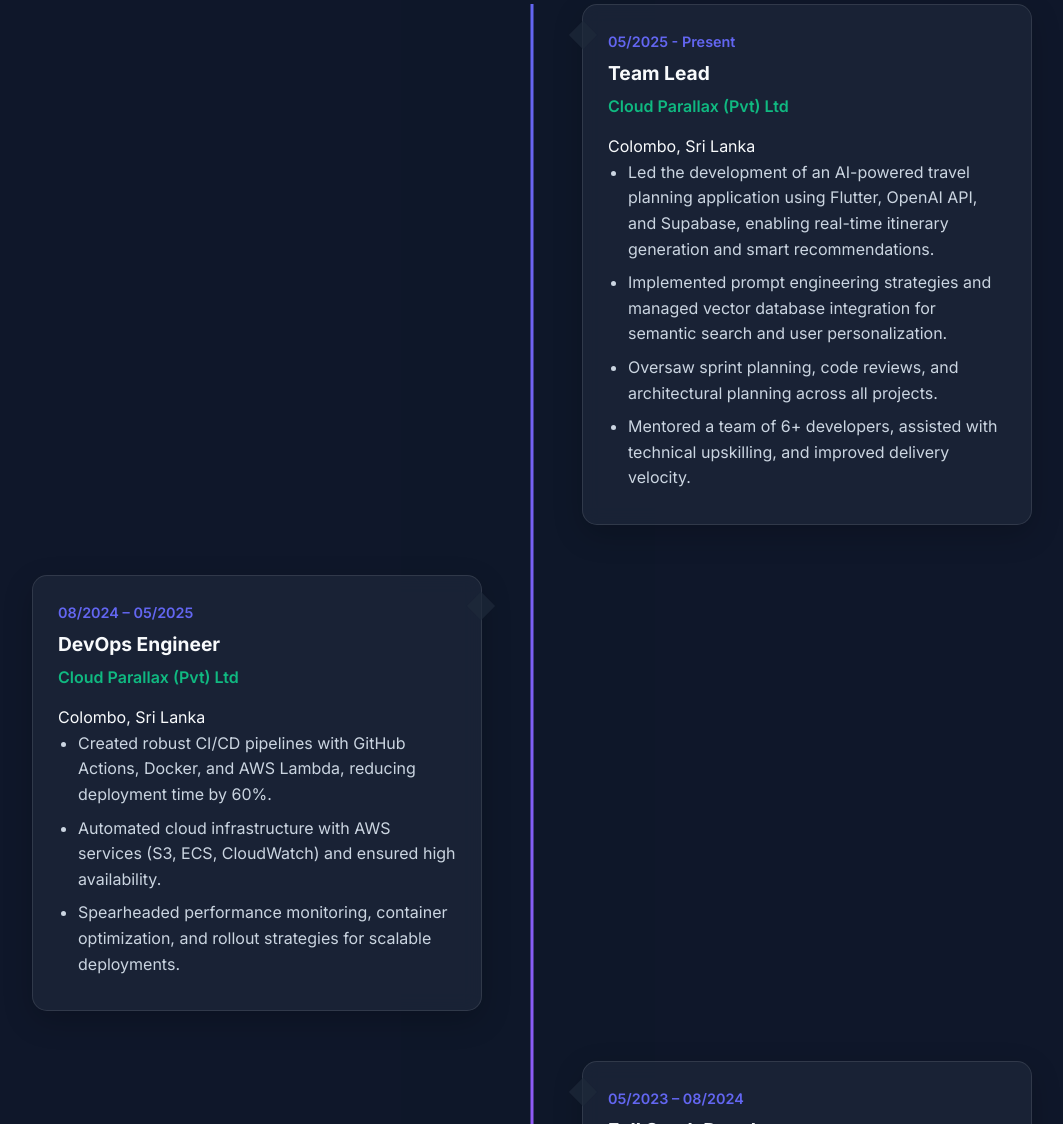
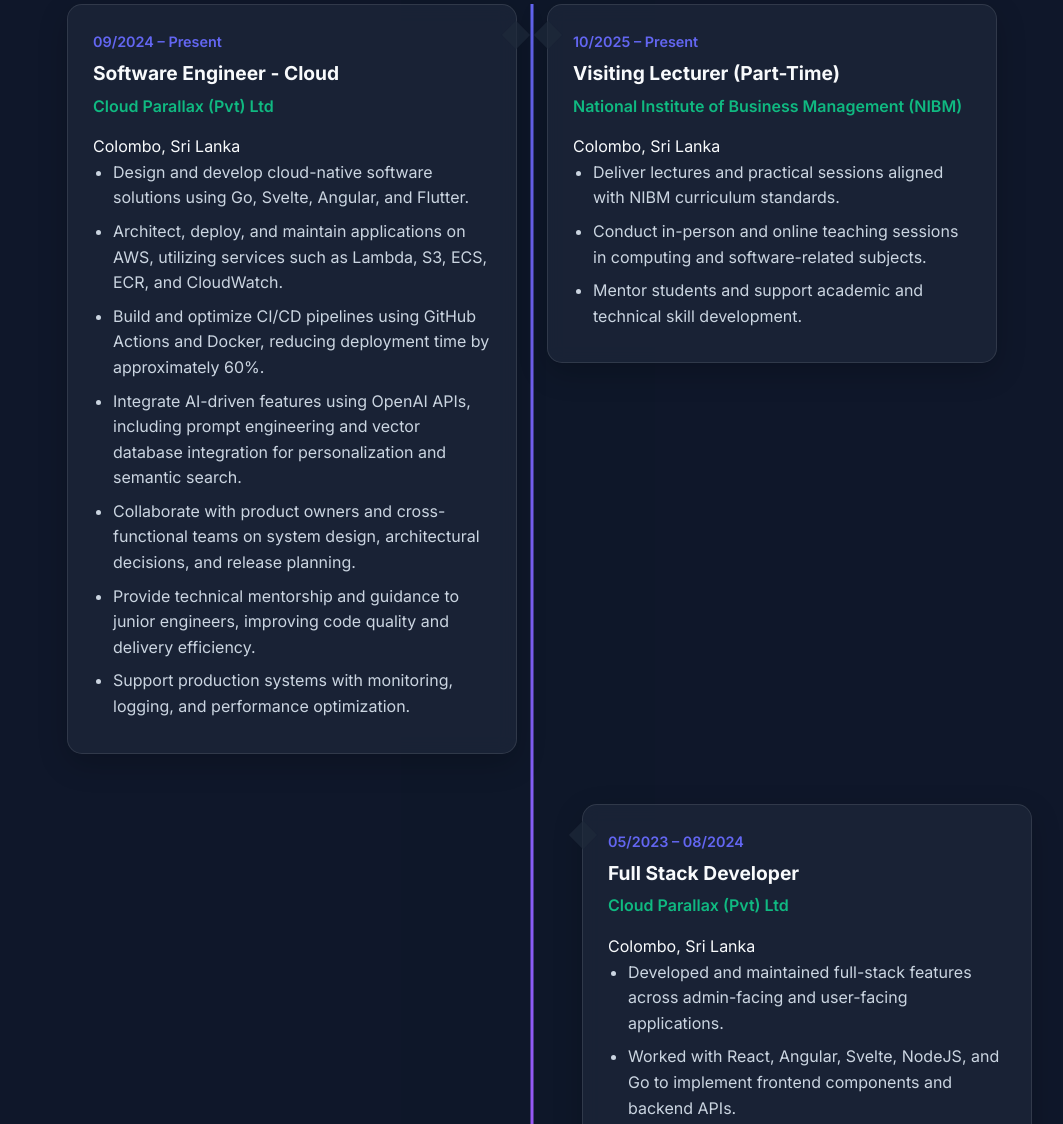
Before and after one commit to JanithDisanayake/janithdisanayake.github.io, a plain HTML site: page index.html in a window 1280 px wide. Shown: the part 1071-2195 px from the top of the page, without its empty margins (108-1171 px from the left). Drawn offline with Linux system fonts and the light colour scheme.

Commit message:
Update title and enhance experience section with new roles and responsibilities
Signed-off-by: Janith Disanayake <janithdisanayake@users.noreply.github.com>

```diff
--- a/index.html
+++ b/index.html
@@ -3,7 +3,7 @@
 <head>
     <meta charset="UTF-8">
     <meta name="viewport" content="width=device-width, initial-scale=1.0">
-    <title>Your Name | Full Stack Developer & AI Engineer</title>
+    <title>Janith Disanayake | Software Engineer & Team Lead </title>
     <link rel="stylesheet" href="https://cdnjs.cloudflare.com/ajax/libs/font-awesome/6.4.0/css/all.min.css">
     <link href="https://fonts.googleapis.com/css2?family=Inter:wght@300;400;500;600;700;800&display=swap" rel="stylesheet">
     <style>
@@ -404,6 +404,7 @@
             opacity: 0;
             transform: translateY(30px);
             transition: all 0.5s ease;
+            width: 100%;
         }
 
         .timeline-item.visible {
@@ -411,8 +412,41 @@
             transform: translateY(0);
         }
 
-        .timeline-item:nth-child(odd) {
+        .timeline-item.align-left {
+            flex-direction: row;
+        }
+
+        .timeline-item.align-right {
             flex-direction: row-reverse;
+        }
+
+        .timeline-item .timeline-content {
+            width: 45%;
+        }
+
+        .timeline-concurrent {
+            display: flex;
+            gap: 30px;
+            margin-bottom: 50px;
+            width: 100%;
+            justify-content: center;
+            position: relative;
+        }
+
+        .timeline-concurrent-item {
+            width: 45%;
+            opacity: 0;
+            transform: translateY(30px);
+            transition: all 0.5s ease;
+        }
+
+        .timeline-concurrent-item.visible {
+            opacity: 1;
+            transform: translateY(0);
+        }
+
+        .timeline-concurrent-item:nth-child(2) {
+            margin-top: 0;
         }
 
         .timeline-content {
@@ -420,7 +454,7 @@
             backdrop-filter: blur(10px);
             border-radius: 15px;
             padding: 25px;
-            width: 45%;
+            width: 100%;
             box-shadow: 0 10px 30px rgba(0, 0, 0, 0.2);
             border: 1px solid rgba(255, 255, 255, 0.1);
             position: relative;
@@ -442,12 +476,16 @@
             transform: rotate(45deg);
         }
 
-        .timeline-item:nth-child(even) .timeline-content::after {
+        .timeline-item.align-left .timeline-content::after,
+        .timeline-concurrent-item:first-child .timeline-content::after {
             right: -10px;
-        }
-
-        .timeline-item:nth-child(odd) .timeline-content::after {
+            left: auto;
+        }
+
+        .timeline-item.align-right .timeline-content::after,
+        .timeline-concurrent-item:last-child .timeline-content::after {
             left: -10px;
+            right: auto;
         }
 
         .timeline-date {
@@ -1028,12 +1066,12 @@
         </div>
         <div class="container">
             <div class="hero-content">
-                <h1>Full Stack Developer & <span>AI Engineer</span></h1>
-                <p>Experienced software engineer specializing in full-stack development, AI integration, and cloud solutions. Passionate about building innovative applications and mentoring development teams.</p>
+                <h1>Software Engineer & <span>Team Lead</span></h1>
+                <p>Result-driven Software Engineer with expertise in designing, developing, and optimizing scalable cloud-native solutions. Proven track record in leading cross-functional teams, driving technical excellence, and delivering high-impact projects on time. Adept with React , Angular, Svelte, React-Native, Flutter, iOS, NodeJS, Go, AWS, and AI/ML technologies.</p>
                 <div class="hero-badges">
+                    <span class="badge">Cloud-Native Development</span>
+                    <span class="badge">AI & Machine Learning</span>
                     <span class="badge">Full Stack Development</span>
-                    <span class="badge">AI & Machine Learning</span>
-                    <span class="badge">Cloud Architecture</span>
                     <span class="badge">Team Leadership</span>
                 </div>
                 <div class="hero-buttons">
@@ -1149,45 +1187,39 @@
                     <a href="#" class="social-link"><i class="fab fa-twitter"></i></a>
                     <a href="https://dev.to/janithdisanayake" class="social-link"><i class="fab fa-dev"></i></a>
                 </div>
-                <p class="copyright">© 2025 Your Name. All rights reserved.</p>
+                <p class="copyright">© 2026 Janith Disanayake. All rights reserved.</p>
             </div>
         </div>
     </footer>
 
     <script>
-        // Data from your CV
         const experienceData = [
             {
-                date: "05/2025 - Present",
-                position: "Team Lead",
+                date: "09/2024 – Present",
+                position: "Software Engineer - Cloud",
                 company: "Cloud Parallax (Pvt) Ltd",
                 location: "Colombo, Sri Lanka",
+                concurrent: true,
                 responsibilities: [
-                    "Led the development of an AI-powered travel planning application using Flutter, OpenAI API, and Supabase, enabling real-time itinerary generation and smart recommendations.",
-                    "Implemented prompt engineering strategies and managed vector database integration for semantic search and user personalization.",
-                    "Oversaw sprint planning, code reviews, and architectural planning across all projects.",
-                    "Mentored a team of 6+ developers, assisted with technical upskilling, and improved delivery velocity."
+                    "Design and develop cloud-native software solutions using Go, Svelte, Angular, and Flutter.",
+                    "Architect, deploy, and maintain applications on AWS, utilizing services such as Lambda, S3, ECS, ECR, and CloudWatch.",
+                    "Build and optimize CI/CD pipelines using GitHub Actions and Docker, reducing deployment time by approximately 60%.",
+                    "Integrate AI-driven features using OpenAI APIs, including prompt engineering and vector database integration for personalization and semantic search.",
+                    "Collaborate with product owners and cross-functional teams on system design, architectural decisions, and release planning.",
+                    "Provide technical mentorship and guidance to junior engineers, improving code quality and delivery efficiency.",
+                    "Support production systems with monitoring, logging, and performance optimization."
                 ]
             },
-            // {
-            //     date: "10/2025 - Present",
-            //     position: "Visiting Lecturer",
-            //     company: "National Institute of Business Management",
-            //     location: "Colombo, Sri Lanka",
-            //     responsibilities: [
-            //         "Conducts lectures and academic sessions in alignment with NIBM's curriculum and quality standards.",
-            //         "Delivers both in-person and online teaching while supporting students' academic development."
-            //     ]
-            // },
             {
-                date: "08/2024 – 05/2025",
-                position: "DevOps Engineer",
-                company: "Cloud Parallax (Pvt) Ltd",
+                date: "10/2025 – Present",
+                position: "Visiting Lecturer (Part-Time)",
+                company: "National Institute of Business Management (NIBM)",
                 location: "Colombo, Sri Lanka",
+                concurrent: true,
                 responsibilities: [
-                    "Created robust CI/CD pipelines with GitHub Actions, Docker, and AWS Lambda, reducing deployment time by 60%.",
-                    "Automated cloud infrastructure with AWS services (S3, ECS, CloudWatch) and ensured high availability.",
-                    "Spearheaded performance monitoring, container optimization, and rollout strategies for scalable deployments."
+                    "Deliver lectures and practical sessions aligned with NIBM curriculum standards.",
+                    "Conduct in-person and online teaching sessions in computing and software-related subjects.",
+                    "Mentor students and support academic and technical skill development."
                 ]
             },
             {
@@ -1195,20 +1227,27 @@
                 position: "Full Stack Developer",
                 company: "Cloud Parallax (Pvt) Ltd",
                 location: "Colombo, Sri Lanka",
+                align: "right",
                 responsibilities: [
-                    "Courier Application: A Canadian courier service application. Worked on the admin-fronted, user-fronted, and backend using Angular, Svelte, and GoLang. Involved in various aspects of the application, including testing.",
-                    "Contract Management Project: Collaborated on the contract management project, focusing on planning for our customers' customers. Utilized Svelte, GraphQL, and Go programming languages. Majorly responsible for building the calculator module in conjunction with a co-worker.",
-                    "Technical Mentor: Provided technical training and mentorship to junior developers, ensuring a strong grasp of core technologies and best practices. Also contributed to the hiring process by assisting in candidate evaluation and onboarding support."
+                    "Developed and maintained full-stack features across admin-facing and user-facing applications.",
+                    "Worked with React, Angular, Svelte, NodeJS, and Go to implement frontend components and backend APIs.",
+                    "Participated in testing, debugging, and performance optimization of production systems.",
+                    "Assisted with containerization and deployment workflows using Docker and AWS.",
+                    "Gained hands-on exposure to CI/CD pipelines and modern cloud-based deployment practices.",
+                    "Collaborated with senior engineers during sprint planning, code reviews, and technical discussions."
                 ]
             },
             {
                 date: "03/2023 – 05/2023",
                 position: "Software Implementor",
-                company: "Datanation Systems (Pvt) Ltd",
+                company: "Datamation Systems (Pvt) Ltd",
                 location: "Colombo, Sri Lanka",
+                align: "left",
                 responsibilities: [
-                    "Delivered technical training at Lipton Tea, helping clients effectively manage their workflows using ERP software.",
-                    "Provided implementation support and ensured seamless software adoption across departments."
+                    "Implemented ERP and enterprise software solutions for large-scale clients, including Lipton Tea.",
+                    "Conducted technical training and system onboarding sessions for end users.",
+                    "Customized workflows to meet business requirements and ensure smooth system adoption.",
+                    "Provided implementation support and issue resolution across departments."
                 ]
             }
         ];
@@ -1216,10 +1255,10 @@
         const educationData = [
             {
                 degree: "BSc (Hons) in Computing",
-                institution: "Coventry University",
+                institution: "Coventry University UK",
                 duration: "03/2023 – 03/2025",
                 location: "United Kingdom",
-                details: "Graduated with First Class, Selected for Batch Top, Gold Medalist and Dean's List"
+                details: "Graduated with First Class • Selected for Batch Top, Gold Medalist and Dean's List"
             },
             {
                 degree: "Higher National Diploma in Software Engineering",
@@ -1241,15 +1280,15 @@
             "Programming Languages": ["C", "C++", "Java", "JavaScript", "Go", "Python"],
             "Database Management": ["MySQL", "Dynamo DB", "Mongo DB"],
             "AI & Machine Learning Tools": ["OpenAI API", "Prompt Engineering", "Cursor", "Pinecone"],
-            "Frameworks & Libraries": ["Angular", "React", "Svelte", "Spring-Boot", "Android", "iOS", "Flutter"],
+            "Frameworks & Libraries": ["React", "Angular", "Svelte", "Spring-Boot", "NodeJS", "React-Native", "iOS", "Flutter"],
             "Cloud Management": ["AWS", "GCP", "Supabase"],
-            "Tools & Environments": ["Git", "GitHub", "BitBucket", "Docker", "Jira", "Vim", "Figma"]
+            "Tools & Environments": ["Git", "GitHub", "BitBucket", "Docker", "Jira", "Vim", "Figma", "Linux"]
         };
 
         const projectsData = [
             {
                 title: "Secure Blockchain System for Fashion Design IP Protection",
-                type: "Final Year Research Project - BSc (Hons) in Computing, Coventry University",
+                type: "Final Year Research Project",
                 description: "Designed and built a system using blockchain smart contracts for authorship verification, AI-powered similarity detection to identify derivative works, and decentralized storage (IPFS) for secure, tamper-proof file management.",
                 technologies: ["Blockchain", "Smart Contracts", "AI", "IPFS"]
             },
@@ -1257,25 +1296,19 @@
                 title: "Dumriya Live",
                 type: "Full-Stack Train Tracking Web Application",
                 description: "Full-stack app using Node.js (backend) and Svelte (frontend). Dockerized for local development, images stored in AWS ECR, deployed to AWS Lambda. Frontend hosted on S3 with CI/CD via GitHub Actions.",
-                technologies: ["Node.js", "Svelte", "Docker", "AWS ECR", "AWS Lambda", "S3", "GitHub Actions"]
+                technologies: ["Node.js", "Svelte", "Docker", "AWS", "GitHub Actions"]
             },
             {
                 title: "LIFOAR",
                 type: "Line-Following and Obstacle-Avoiding Robot",
                 description: "Designed and built a robot capable of line following and obstacle avoidance using an Arduino microcontroller programmed in Micro-C language through the Arduino IDE.",
-                technologies: ["Arduino", "Micro-C", "Robotics"]
+                technologies: ["Arduino", "Micro-C", "Robotics", "Embedded Systems"]
             },
             {
-                title: "Flight API",
-                type: "Multi-frontend Web Application",
-                description: "Multi-frontend web app with a Java Spring Boot backend. Built frontend clients using React, Angular, and Vue.js to demonstrate API integration across modern frameworks.",
-                technologies: ["Java Spring Boot", "React", "Angular", "Vue.js"]
-            },
-            {
-                title: "FashionStoreAR",
-                type: "iOS AR Shopping App Prototype for Saras Boutique",
+                title: "AR Fashion Store",
+                type: "iOS AR Shopping App Prototype",
                 description: "Engineered an AR shopping app leveraging Swift, ARKit, and Firebase, incorporating MVC architecture, SwiftUI, multi-provider authentication, AR try-ons, and real-time data synchronization.",
-                technologies: ["Swift", "ARKit", "Firebase", "MVC", "SwiftUI"]
+                technologies: ["Swift", "ARKit", "Firebase", "SwiftUI", "iOS"]
             }
         ];
 
@@ -1288,15 +1321,71 @@
             {
                 name: "AWS AI Practitioner - Foundational",
                 issuer: "Amazon Web Services",
-                date: "In-progress"
+                date: "October 2024"
             }
         ];
 
         // Populate Experience Section
         const timelineContainer = document.querySelector('.timeline');
+        const concurrentIndices = experienceData
+            .map((exp, i) => exp.concurrent ? i : -1)
+            .filter(i => i !== -1);
+
+        let skipNext = false;
         experienceData.forEach((exp, index) => {
+            if (skipNext) {
+                skipNext = false;
+                return;
+            }
+
+            if (exp.concurrent && index === concurrentIndices[0]) {
+                // Create concurrent wrapper
+                const concurrentWrapper = document.createElement('div');
+                concurrentWrapper.className = 'timeline-concurrent';
+
+                // Add first concurrent item (Software Engineer - Cloud, on left)
+                const item1 = document.createElement('div');
+                item1.className = 'timeline-concurrent-item';
+                const content1 = document.createElement('div');
+                content1.className = 'timeline-content';
+                content1.innerHTML = `
+                    <div class="timeline-date">${exp.date}</div>
+                    <div class="timeline-position">${exp.position}</div>
+                    <div class="timeline-company">${exp.company}</div>
+                    <div class="timeline-location">${exp.location}</div>
+                    <ul>
+                        ${exp.responsibilities.map(resp => `<li>${resp}</li>`).join('')}
+                    </ul>
+                `;
+                item1.appendChild(content1);
+                concurrentWrapper.appendChild(item1);
+
+                // Add second concurrent item (Visiting Lecturer, on right)
+                if (concurrentIndices.length > 1) {
+                    const nextExp = experienceData[concurrentIndices[1]];
+                    const item2 = document.createElement('div');
+                    item2.className = 'timeline-concurrent-item';
+                    const content2 = document.createElement('div');
+                    content2.className = 'timeline-content';
+                    content2.innerHTML = `
+                        <div class="timeline-date">${nextExp.date}</div>
+                        <div class="timeline-position">${nextExp.position}</div>
+                        <div class="timeline-company">${nextExp.company}</div>
+                        <div class="timeline-location">${nextExp.location}</div>
+                        <ul>
+                            ${nextExp.responsibilities.map(resp => `<li>${resp}</li>`).join('')}
+                        </ul>
+                    `;
+                    item2.appendChild(content2);
+                    concurrentWrapper.appendChild(item2);
+                    skipNext = true;
+                }
+
+                timelineContainer.appendChild(concurrentWrapper);
+            } else if (!exp.concurrent) {
+                // Create regular timeline item
                 const timelineItem = document.createElement('div');
-            timelineItem.className = 'timeline-item';
+                timelineItem.className = `timeline-item align-${exp.align || 'left'}`;
 
                 const timelineContent = document.createElement('div');
                 timelineContent.className = 'timeline-content';
@@ -1313,6 +1402,7 @@
 
                 timelineItem.appendChild(timelineContent);
                 timelineContainer.appendChild(timelineItem);
+            }
         });
 
         // Populate Education Section
@@ -1418,7 +1508,7 @@
         }, observerOptions);
 
         // Observe elements for animation
-        document.querySelectorAll('.timeline-item, .project-card, .education-card, .certification-item').forEach(el => {
+        document.querySelectorAll('.timeline-item, .timeline-concurrent, .timeline-concurrent-item, .project-card, .education-card, .certification-item').forEach(el => {
             observer.observe(el);
         });
 
```
Lines whose indentation alone changed are shown as unchanged.
